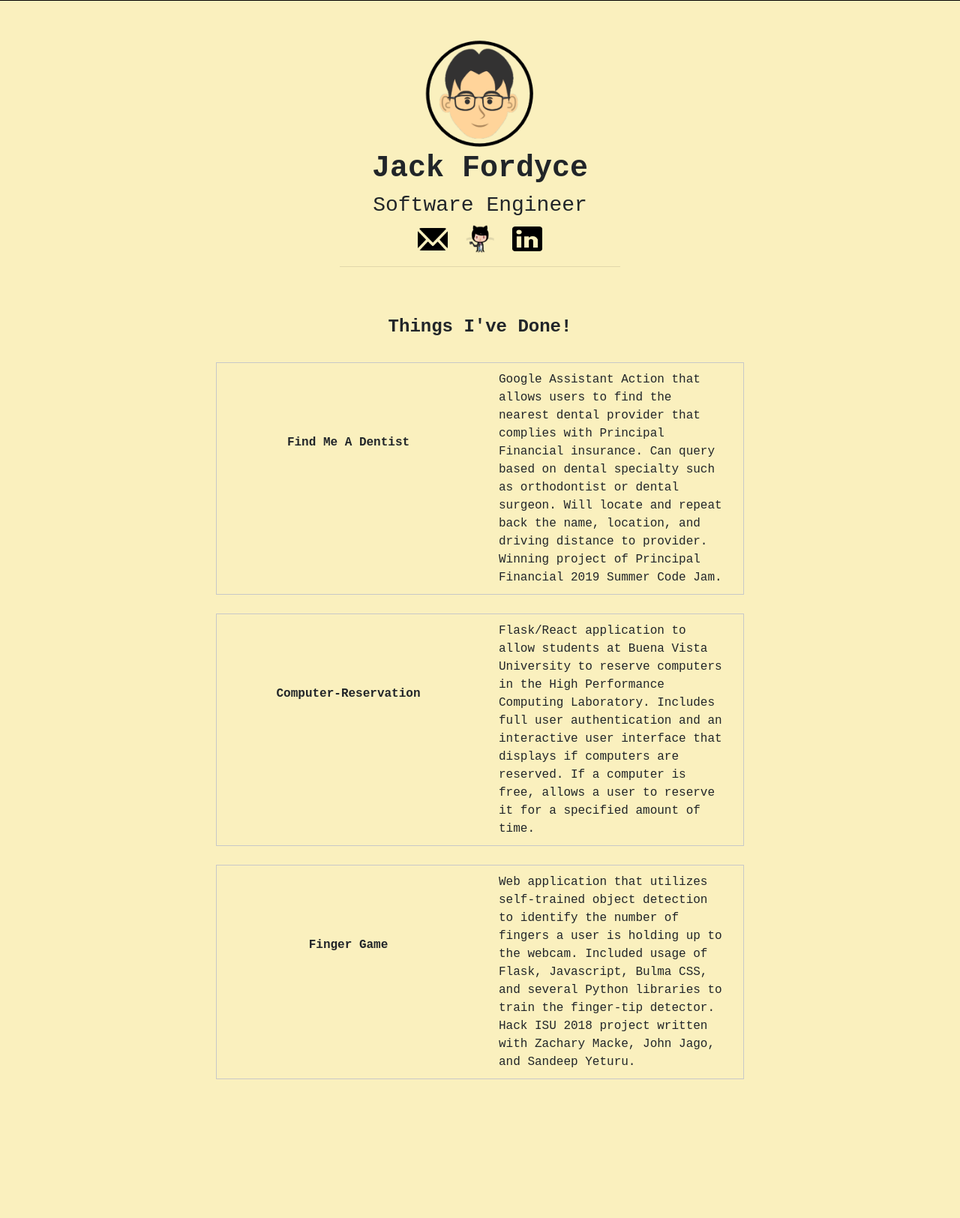
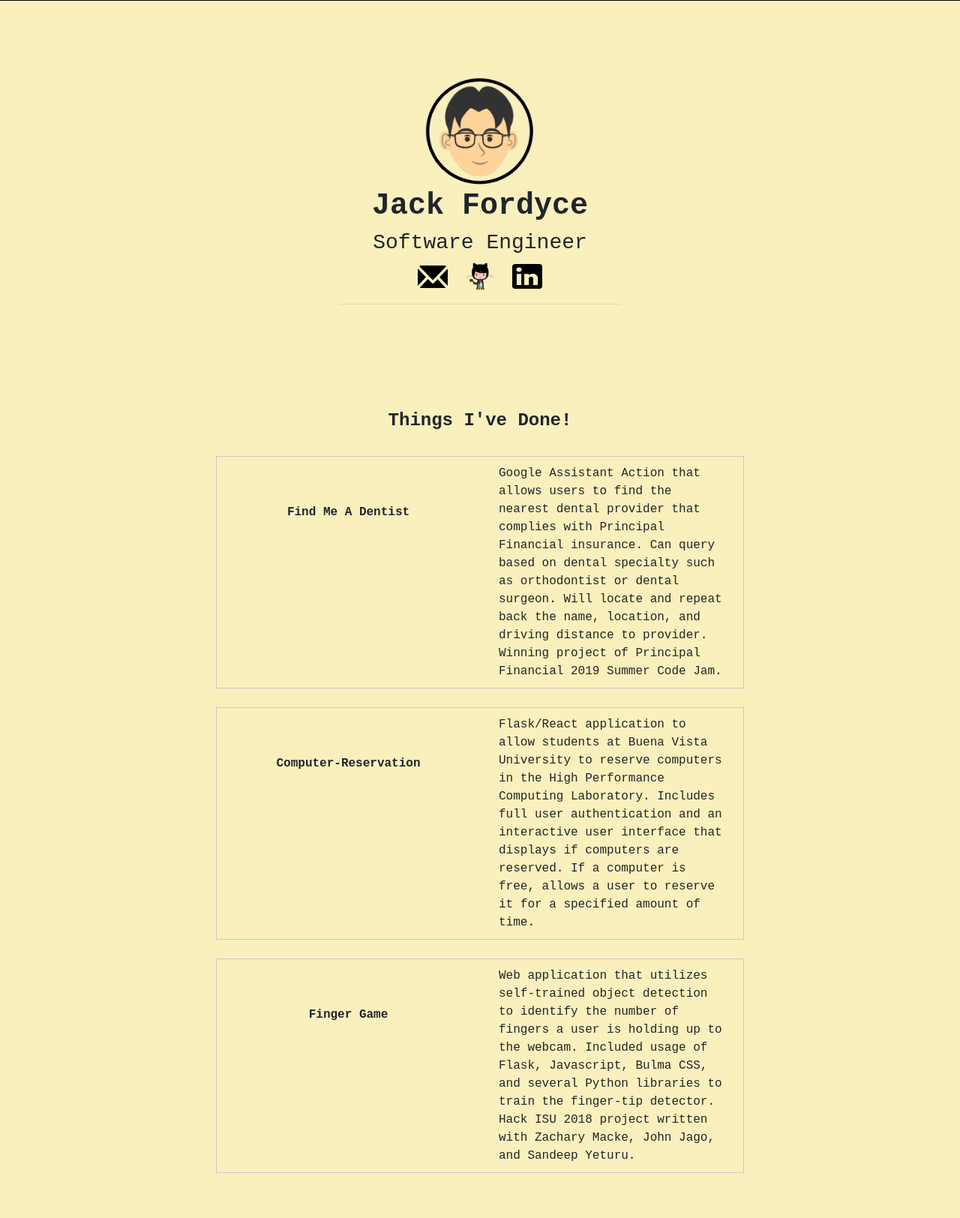
Before and after one commit to jackmford/personal-website, a Flask app: page / in a window 1280 px wide. Shown: the part 72-1696 px from the top of the page at 75% size. Before the commit the page ends 1511 px from the top, so only its background shows below. Run offline with Flask 2, Linux system fonts and the light colour scheme; some libraries are stand-ins or nearby versions.

Commit message:
bottom margin changes

```diff
--- a/static/css/index.css
+++ b/static/css/index.css
@@ -1,6 +1,7 @@
 #top-level{
   text-align: center;
-  margin-top: 50px;
+  margin-top: 100px;
+	margin-bottom: 75px;
 }
 .navbar{
   height: 72px;
@@ -16,12 +17,13 @@ height: 150px;
 }
 #total-cont{
   background-color: #FAF0BE;
+	padding-bottom: 50px;
 }
 .proj-p-title{
 padding:10px;
-margin-top: 84px;
-margin-bottom: 0px;
 font-weight: bold;
+margin: 0px;
+margin-top:16%;
 }
 #linked-link{
 position:relative;
@@ -39,6 +41,7 @@ padding:10px;
 }
 .proj-row{
 border: 0.15px solid #c8c8c8;
+margin-bottom: 10px;
 }
 #proj-desc-container{
   margin-top: 25px;
@@ -55,6 +58,7 @@ width: 55%;
 }
 .project-des{
   text-align: center;
+	align-items: center;
 }
 .project-exp{
   text-align: left;
```
Also changed, not shown: 1 other file.
